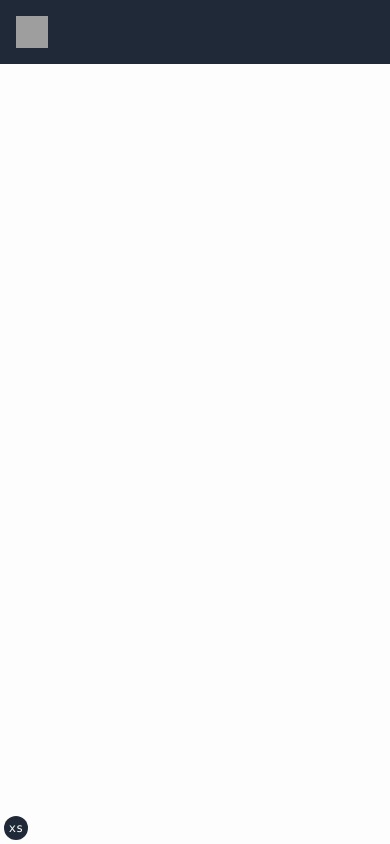
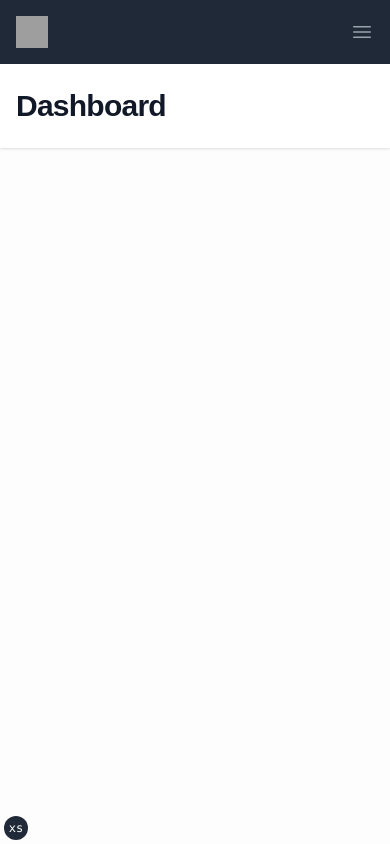
Before and after one commit to fadlikadn/camod-site-plan, a Next.js app: page / in a window 390 px wide. Built offline with nearby package versions, Linux system fonts and the light colour scheme; grey boxes are pictures that could not be loaded; a web font is replaced by a local one.

Commit message:
Finishing Dashboard Layout

```diff
--- a/src/app/page.tsx
+++ b/src/app/page.tsx
@@ -4,7 +4,7 @@
 // import Link from "next/link";
 
 // import { GithubIcon } from "lucide-react";
-import Layout from "@/components/template/Layout"
+import DashboardLayout from "@/components/template/Layout"
 
 // import { ThemeToggle } from "@/components/theme-toggle"
 // import { siteConfig } from "@/config"
@@ -13,7 +13,7 @@ import Layout from "@/components/template/Layout"
 
 export default function IndexPage() {
   return (
-    <Layout />
+    <DashboardLayout />
     // <main className="container grid max-w-prose items-center gap-6 space-y-4 pb-8 pt-6 text-balance md:py-10">
     //   <div className="flex min-h-[50vh] flex-col justify-center gap-3">
     //     <h1 className="text-5xl font-bold">{siteConfig.title}</h1>
--- a/src/components/template/Layout.tsx
+++ b/src/components/template/Layout.tsx
@@ -4,7 +4,7 @@
 "use client"
 
 import { Disclosure, Menu, Transition } from "@headlessui/react"
-import { BellIcon } from "@heroicons/react/24/outline"
+import { Bars3Icon, BellIcon, XMarkIcon } from "@heroicons/react/24/outline"
 import { Fragment } from "react"
 
 const user = {
@@ -32,7 +32,7 @@ function classNames(...classes: string[]) {
   return classes.filter(Boolean).join(" ")
 }
 
-const Layout = () => {
+const DashboardLayout = () => {
   return (
     <>
       <div className="min-h-full">
@@ -123,14 +123,105 @@ const Layout = () => {
                       </Menu>
                     </div>
                   </div>
+
+                  <div className="-mr-2 flex md:hidden">
+                    {/* Mobile menu button */}
+                    <Disclosure.Button className="relative inline-flex items-center justify-center rounded-md bg-gray-800 p-2 text-gray-400 hover:bg-gray-700 hover:text-white focus:outline-none focus:ring-2 focus:ring-white focus:ring-offset-2 focus:ring-offset-gray-800">
+                      <span className="absolute -inset-0.5" />
+                      <span className="sr-only">Open main menu</span>
+                      {open ? (
+                        <XMarkIcon
+                          className="block h-6 w-6"
+                          aria-hidden="true"
+                        />
+                      ) : (
+                        <Bars3Icon
+                          className="block h-6 w-6"
+                          aria-hidden="true"
+                        />
+                      )}
+                    </Disclosure.Button>
+                  </div>
                 </div>
               </div>
+              <Disclosure.Panel className="md:hidden">
+                <div className="space-y-1 px-2 pb-3 pt-2 sm:px-3">
+                  {navigation.map((item) => (
+                    <Disclosure.Button
+                      key={item.name}
+                      as="a"
+                      href={item.href}
+                      className={classNames(
+                        item.current
+                          ? "bg-gray-900 text-white"
+                          : "text-gray-300 hover:bg-gray-700 hover:text-white",
+                        "block rounded-md px-3 py-2 text-base font-medium"
+                      )}
+                      aria-current={item.current ? "page" : undefined}
+                    >
+                      {item.name}
+                    </Disclosure.Button>
+                  ))}
+                </div>
+                <div className="border-t border-gray-700 pb-3 pt-4">
+                  <div className="flex items-center px-5">
+                    <div className="shrink-0">
+                      <img
+                        className="h-10 w-10 rounded-full"
+                        src={user.imageUrl}
+                        alt=""
+                      />
+                    </div>
+                    <div className="ml-3">
+                      <div className="text-base font-medium leading-none text-white">
+                        {user.name}
+                      </div>
+                      <div className="text-sm font-medium leading-none text-gray-400">
+                        {user.email}
+                      </div>
+                    </div>
+                    <button
+                      type="button"
+                      className="relative ml-auto shrink-0 rounded-full bg-gray-800 p-1 text-gray-400 hover:text-white focus:outline-none focus:ring-2 focus:ring-white focus:ring-offset-2 focus:ring-offset-gray-800"
+                    >
+                      <span className="absolute -inset-1.5" />
+                      <span className="sr-only">View notifications</span>
+                      <BellIcon className="h-6 w-6" aria-hidden="true" />
+                    </button>
+                  </div>
+                  <div className="mt-3 space-y-1 px-2">
+                    {userNavigation.map((item) => (
+                      <Disclosure.Button
+                        key={item.name}
+                        as="a"
+                        href={item.href}
+                        className="block rounded-md px-3 py-2 text-base font-medium text-gray-400 hover:bg-gray-700 hover:text-white"
+                      >
+                        {item.name}
+                      </Disclosure.Button>
+                    ))}
+                  </div>
+                </div>
+              </Disclosure.Panel>
             </>
           )}
         </Disclosure>
+
+        <header className="bg-white shadow">
+          <div className="mx-auto max-w-7xl px-4 py-6 sm:px-6 lg:px-8">
+            <h1 className="text-3xl font-bold tracking-tight text-gray-900">
+              Dashboard
+            </h1>
+          </div>
+        </header>
+        <main>
+          <div className="mx-auto max-w-7xl py-6 sm:px-6 lg:px-8">
+            {/* Your content */}
+          </div>
+        </main>
       </div>
     </>
   )
 }
 
-export default Layout
+export default DashboardLayout
```
